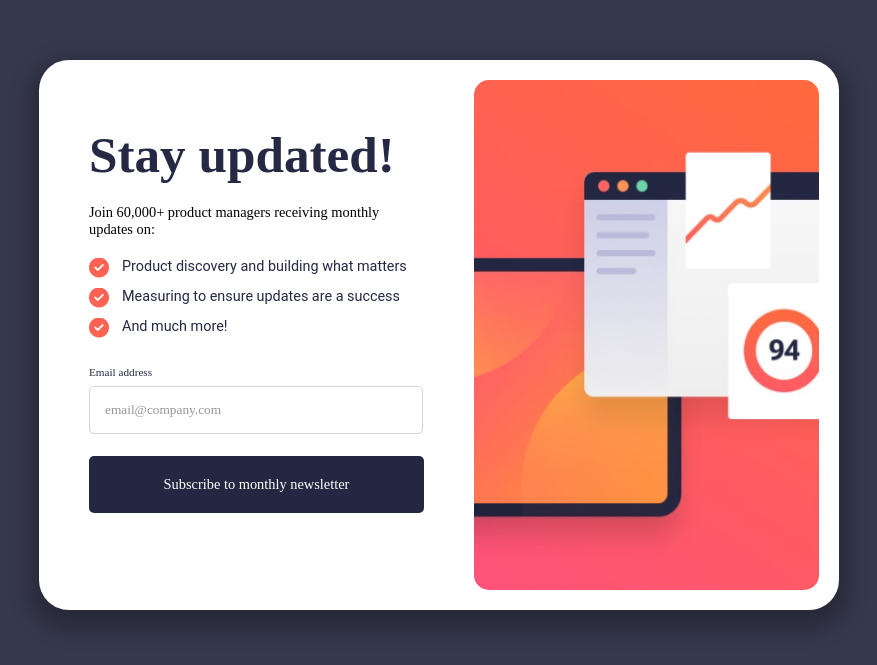
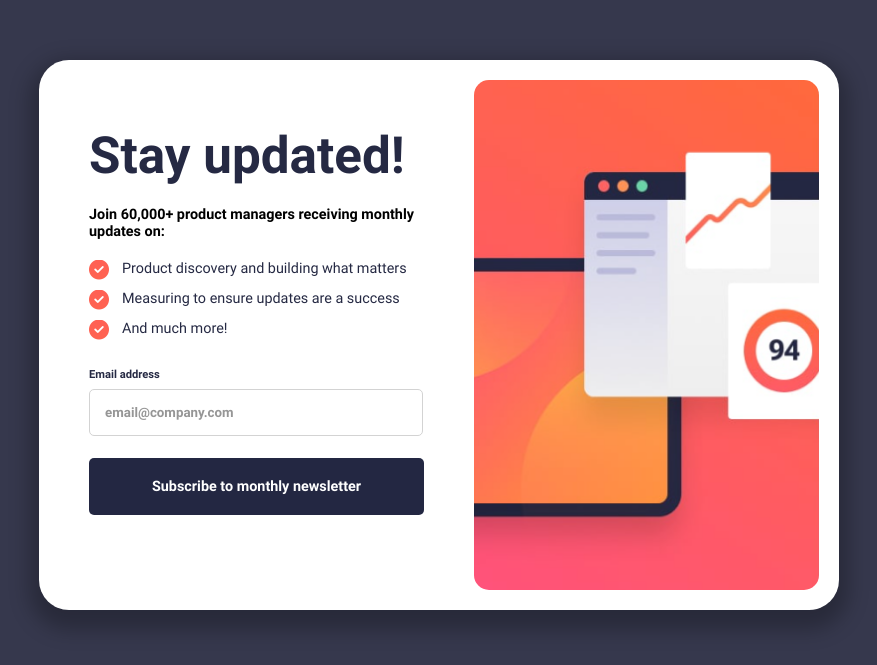
Before and after one commit to KZK0/Newsletter, a website: page index.html in a window 1280 px wide. Shown: the part 115-780 px from the top of the page, without its empty margins (201-1078 px from the left). Drawn offline with Linux system fonts and the light colour scheme; the site is published under a folder, as on GitHub Pages, so addresses that start at the root find nothing.

Commit message:
Fix font

```diff
--- a/sass/settings.scss
+++ b/sass/settings.scss
@@ -22,12 +22,12 @@ $color-font: #252943;
 
 @font-face {
     font-family: 'Roboto';
-    src: url(/assets/fonts/Roboto-Regular.ttf);
+    src: url(../fonts/Roboto-Regular.ttf);
 }
 
 @font-face {
     font-family: 'Roboto bold';
-    src: url(/assets/fonts/Roboto-Bold.ttf);
+    src: url(../fonts/Roboto-Bold.ttf);
 }
 
 
```
Also changed, not shown: assets/css/styles.css, 1 other file.
